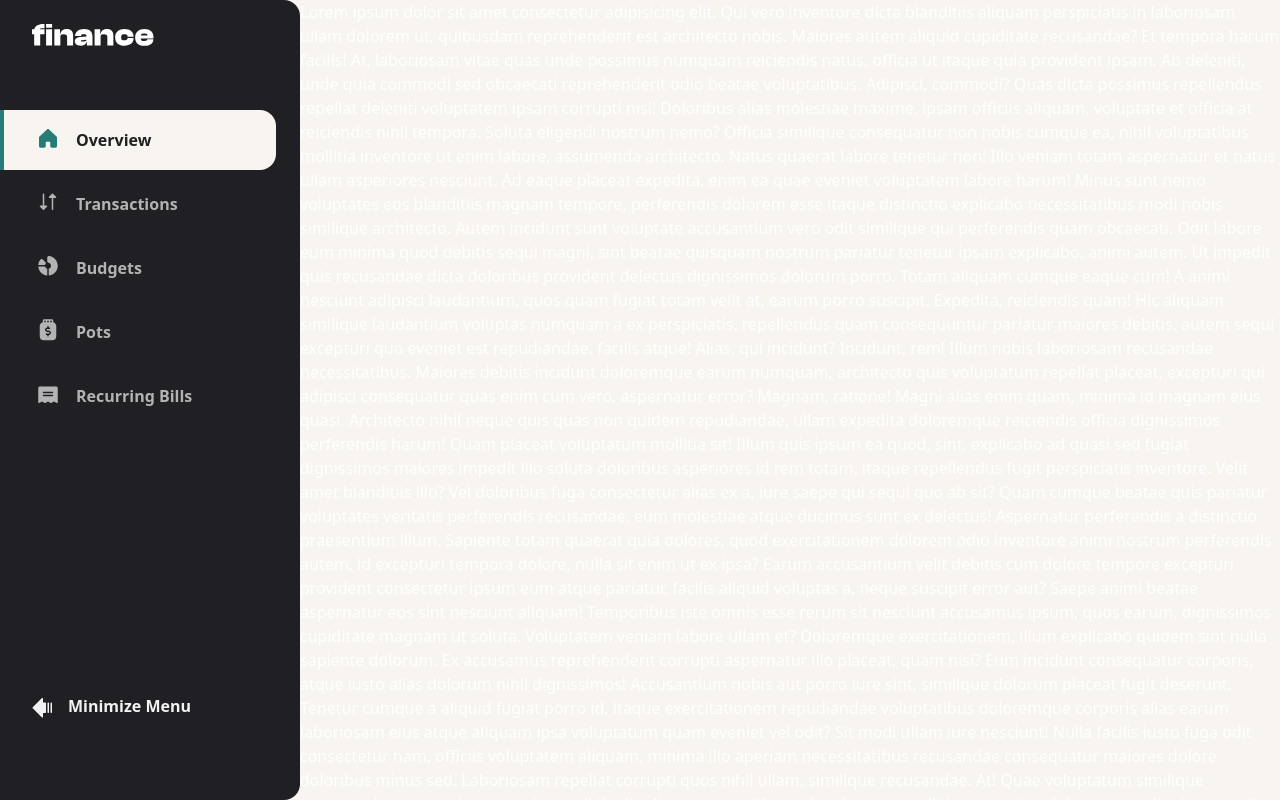
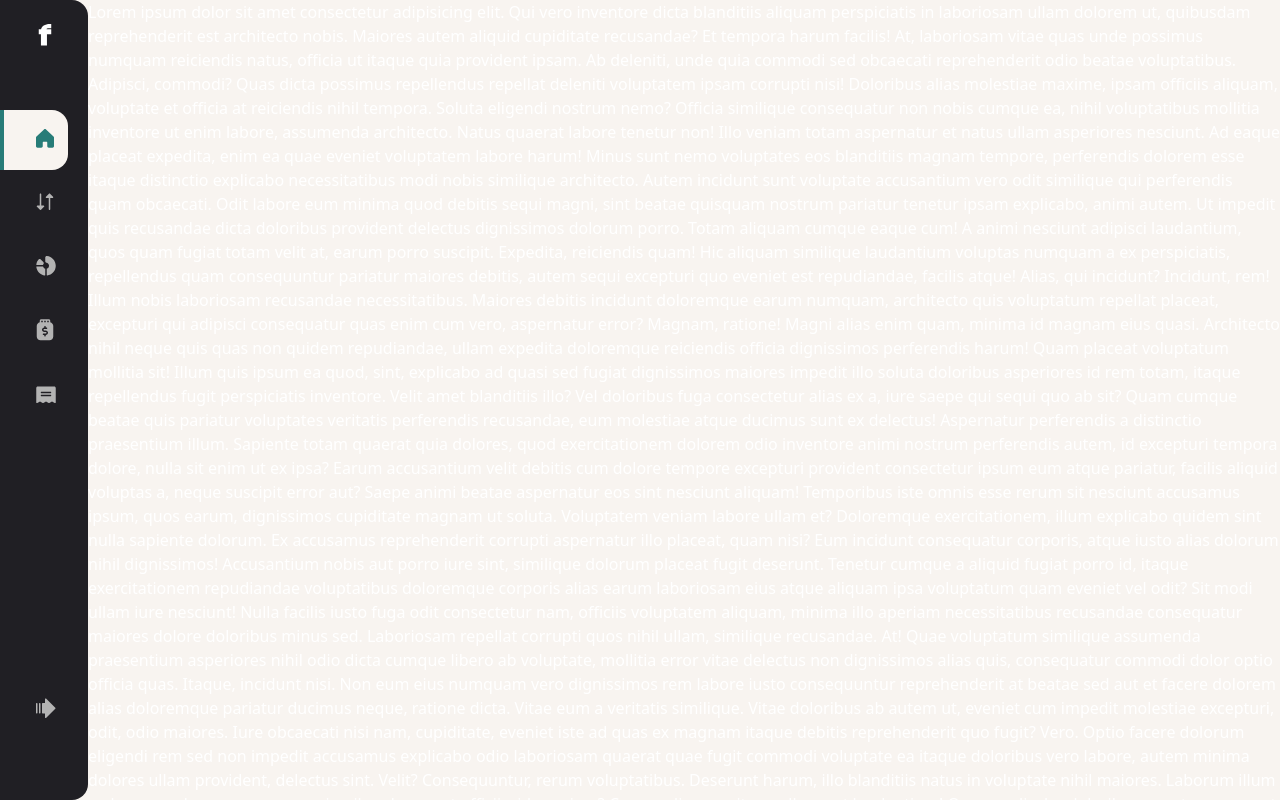
Before and after one commit to PioKl/Personal-Finance-App, a Next.js app: page / in a window 1280 px wide. Both pictures are taken after a click on the button "Minimize Menu". Shown: the top 800 px of the page. Built offline with nearby package versions, Linux system fonts and the light colour scheme.

Commit message:
Header update

```diff
--- a/components/shared/header/Header.tsx
+++ b/components/shared/header/Header.tsx
@@ -1,13 +1,16 @@
 "use client";
 import Link from "next/link";
 import { usePathname } from "next/navigation";
+import { useState } from "react";
 import Logo from "@/assets/icons/logo-large.svg";
+import LogoSmall from "@/assets/icons/logo-small.svg";
 import IconOverview from "@/assets/icons/icon-nav-overview.svg";
 import IconTransaction from "@/assets/icons/icon-nav-transactions.svg";
 import IconBudgets from "@/assets/icons/icon-nav-budgets.svg";
 import IconPots from "@/assets/icons/icon-nav-pots.svg";
 import IconRecurringBills from "@/assets/icons/icon-nav-recurring-bills.svg";
 import IconMinimizeMenu from "@/assets/icons/icon-minimize-menu.svg";
+import Button from "@/components/ui/Button";
 
 const Header = () => {
   const links = [
@@ -45,11 +48,26 @@ const Header = () => {
   const interactiveStyles =
     "group-hover:bg-menu-link-active-bg group-hover:text-menu-link-active-color group-hover:border-menu-link-active-border-color group-focus-within:bg-menu-link-active-bg group-focus-within:text-menu-link-active-color group-focus-within:border-menu-link-active-border-color";
 
-  const handleMinimizeMenu = () => {};
+  const [minMenu, setMinMenu] = useState(false);
+
+  const handleMinimizeMenu = () => {
+    setMinMenu(!minMenu);
+  };
 
   return (
-    <header className="flex flex-col bg-header h-auto sticky bottom-0 pt-space-100 px-space-200 rounded-t-menu-mobile md:px-space-500 lg:h-screen lg:min-w-75 lg:relative lg:py-space-300 lg:pl-0 lg:pr-space-300 lg:rounded-t-none lg:rounded-r-menu">
-      <Logo className="hidden lg:block lg:ml-space-400 lg:mb-16" />
+    <header
+      className={`flex flex-col bg-header h-auto sticky bottom-0 pt-space-100 px-space-200 rounded-t-menu-mobile md:px-space-500 lg:h-screen ${
+        minMenu ? "lg:min-w-22 lg:max-w-22" : "lg:min-w-75"
+      } lg:top-0 lg:py-space-300 lg:pl-0 lg:pr-space-300 lg:rounded-t-none lg:rounded-r-menu`}
+    >
+      {minMenu ? (
+        <div className="flex justify-end pr-space-150">
+          <LogoSmall className="hidden lg:block lg:mb-16" />
+        </div>
+      ) : (
+        <Logo className="hidden lg:block lg:ml-space-400 lg:mb-16" />
+      )}
+
       <nav>
         <ul className="flex md:gap-10.5 lg:flex-col lg:gap-space-50">
           {links.map((link) => {
@@ -73,25 +91,25 @@ const Header = () => {
                       } group-hover:[&>path]:fill-menu-link-active-icon-color group-focus-within:[&>path]:fill-menu-link-active-icon-color`}
                     />
                   </div>
-
-                  <span className="sr-only capitalize text-heading-xs tracking-heading-xs leading-heading-xs md:not-sr-only lg:text-heading-m lg:tracking-heading-m lg:leading-heading-m">
-                    {link.name}
-                  </span>
+                  {!minMenu && (
+                    <span className="sr-only capitalize text-heading-xs tracking-heading-xs leading-heading-xs md:not-sr-only lg:text-heading-m lg:tracking-heading-m lg:leading-heading-m">
+                      {link.name}
+                    </span>
+                  )}
                 </Link>
               </li>
             );
           })}
         </ul>
       </nav>
-      <button
-        className="group items-end text-left text-heading-m tracking-heading-m leading-heading-m font-heading-m text-button hidden lg:flex lg:mt-auto lg:ml-space-400 lg:mb-14.5"
+      <Button
+        variant="sidebar"
+        state={minMenu}
+        icon={IconMinimizeMenu}
         onClick={handleMinimizeMenu}
       >
-        <IconMinimizeMenu className="mr-space-200 group-hover:[&>path]:fill-button-active group-focus:[&>path]:fill-button-active" />
-        <span className="group-hover:text-button-active group-focus:text-button-active">
-          Minimize Menu
-        </span>
-      </button>
+        Minimize Menu
+      </Button>
     </header>
   );
 };
```
